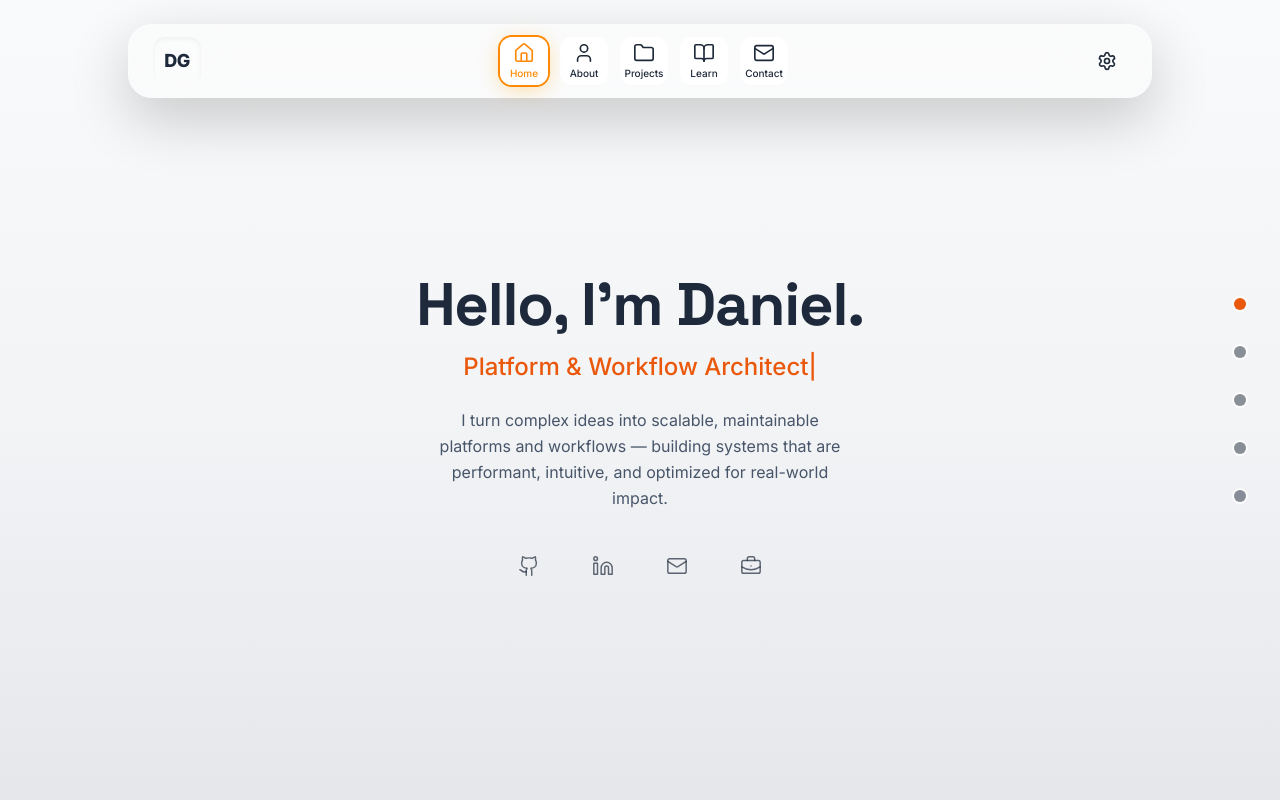
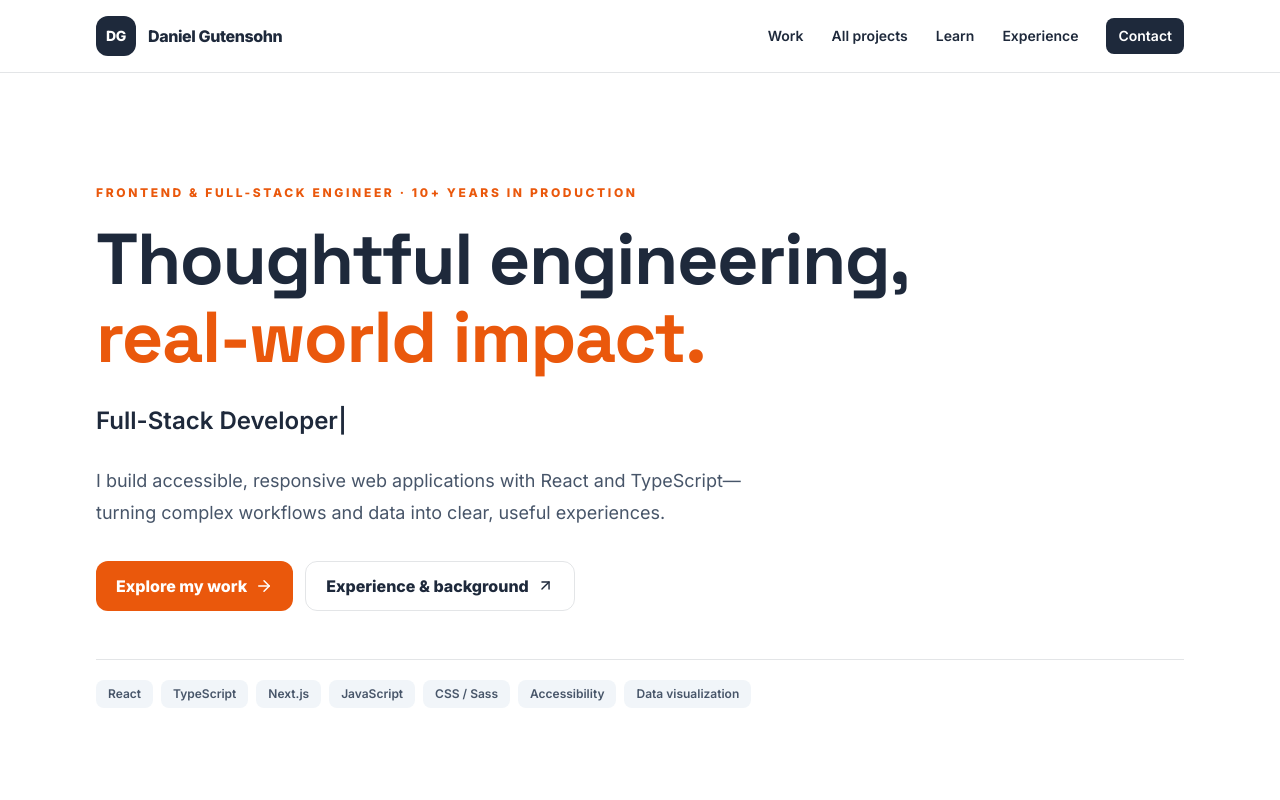
Before and after one commit to dgutensohn03/dg-portfolio, a Next.js app: page / in a window 1280 px wide. Shown: the top 800 px of the page. Built offline with nearby package versions, Linux system fonts and the light colour scheme.

Commit message:
Switch redesign branch homepage to curated recruiter-first experience

```diff
--- a/src/app/page.tsx
+++ b/src/app/page.tsx
@@ -1,5 +1,5 @@
-import AppShell from "@/components/AppShell";
+import RecruiterHome from "@/components/redesign/RecruiterHome";
 
 export default function Page() {
-  return <AppShell />;
+  return <RecruiterHome />;
 }
```
